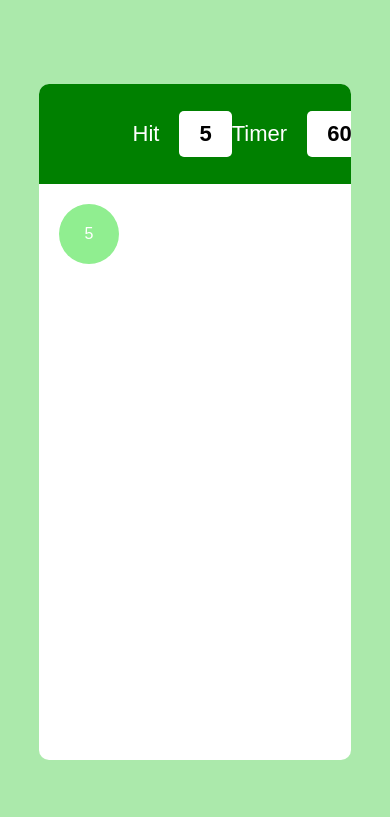
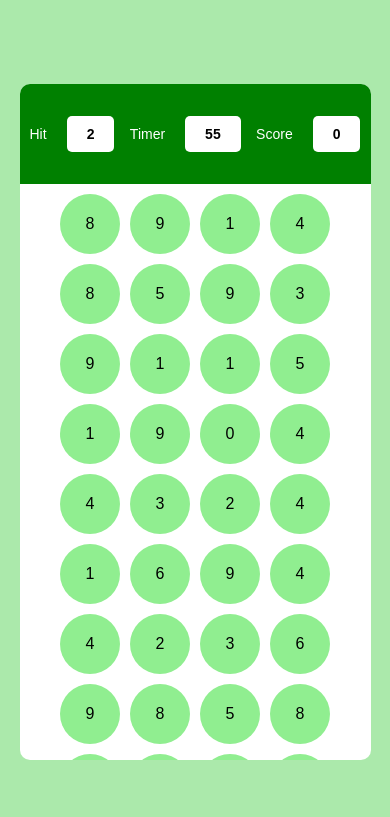
Before and after one commit to Oroxhimaru/Bubble-Game-Javascript, a plain HTML site: page index.html in a window 390 px wide. Drawn offline with Linux system fonts and the light colour scheme.

Commit message:
bubble game complete

```diff
--- a/index.html
+++ b/index.html
@@ -12,19 +12,18 @@
             <div id="top">
                 <div class="element">
                     <h2>Hit</h2>
-                    <div class="box">5</div>
+                    <div id="hit" class="box">5</div>
                 </div>
                 <div class="element">
                     <h2>Timer</h2>
-                    <div class="box">60</div>
+                    <div id="timervalue" class="box">60</div>
                 </div>
                 <div class="element">
                     <h2>Score</h2>
-                    <div class="box">5</div>
+                    <div id="score" class="box">0</div>
                 </div>
             </div>
             <div id="bottom">
-                <div class="bubble">5</div>
             </div>
         </div>
     </div>
--- a/script.js
+++ b/script.js
@@ -0,0 +1,54 @@
+function makeBubble() {
+var clutter = "";
+
+for (let index = 1; index <= 133; index++) {
+    let random = Math.floor(Math.random()*10)
+    clutter +=  `<div class="bubble">${random}</div>`
+}
+
+/* = mean above enter one div save it, then another div remove the old one save new one.
+   += mean that save this  one and then save other too whatever coming from  loop */
+
+document.querySelector('#bottom').innerHTML = clutter;
+}
+
+
+var timer = 60;
+function runTimer() {
+var time =  setInterval(() => {
+    if (timer > 0) {
+        timer--;
+        document.querySelector('#timervalue').textContent = timer;
+     }
+     else{
+        clearInterval(time);
+        document.querySelector("#bottom").innerHTML = `<h1>Game Over</h1>`;
+     }
+  },1000);
+}
+
+var hitrandom = 0;
+function getNewHit() {
+     hitrandom = Math.floor(Math.random()*10);
+     document.querySelector('#hit').textContent = hitrandom;
+}
+
+var score = 0;
+function increaseScore(){
+    score += 10;
+    document.querySelector('#score').textContent = score;
+}
+
+
+document.querySelector('#bottom').addEventListener('click', function(details){
+  var clickedNumber = Number(details.target.textContent);
+  if (clickedNumber === hitrandom) {
+      increaseScore();
+      makeBubble();
+      getNewHit();
+  }
+});
+
+getNewHit();
+runTimer();
+makeBubble();
--- a/style.css
+++ b/style.css
@@ -66,13 +66,15 @@ html, body{
     display: flex;
     gap: 10px;
     flex-wrap: wrap;
+    justify-content: center;
+    align-items: center;
 }
 
 .bubble{
     width: 60px;
     height: 60px;
     background-color: lightgreen;
-    color: #fff;
+    color: black;
     border-radius: 50%;
     display: flex;
     align-items: center;
@@ -84,3 +86,27 @@ html, body{
     background-color: darkgreen;
     cursor: pointer;
 }
+
+/* Media Queries for Tablet and Mobile Views */
+@media (max-width: 768px) {
+    #panel {
+        width: 90%;
+    }
+
+    #top {
+        padding: 0 10px;
+    }
+
+    .box {
+        font-size: 14px;
+    }
+
+    .element h2 {
+        font-size: 14px;
+    }
+    #bottom {
+        max-height: calc(100% - 100px); /* Maximum height, adjusted based on your layout */
+        overflow-y: auto; /* Enable vertical scrolling if content exceeds the maximum height */
+        padding: 10px;
+    }
+}
```
